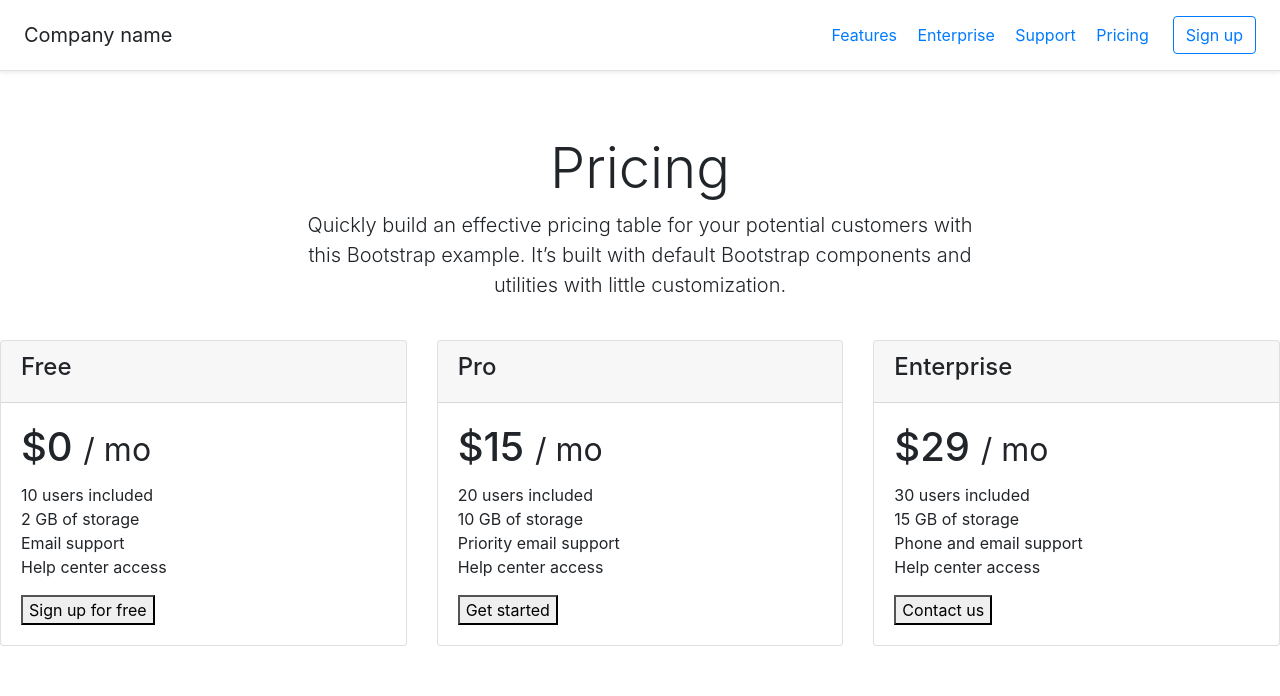
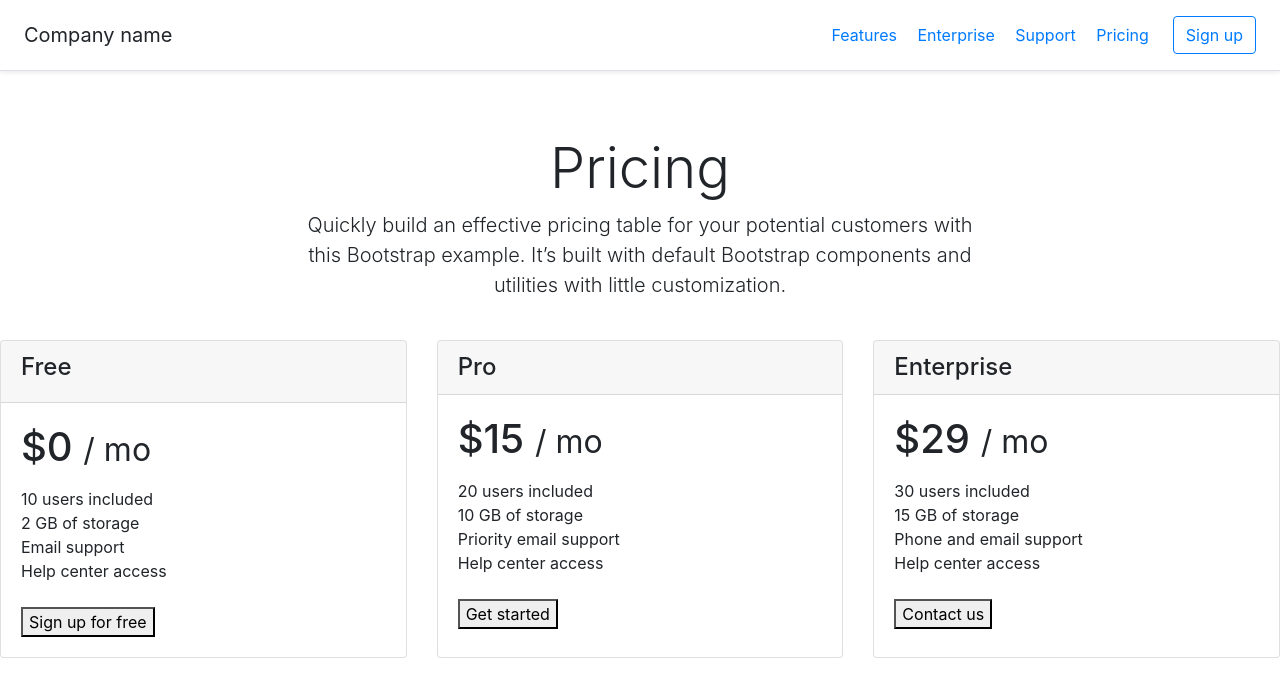
Before and after one commit to ngtrrrn/bootstrap_study, a plain HTML site: page pricing.html in a window 1280 px wide. Drawn offline with nearby package versions, Linux system fonts and the light colour scheme; a script that the page names is missing.

Commit message:
add margin and padding

```diff
--- a/pricing.html
+++ b/pricing.html
@@ -49,15 +49,15 @@
   </div>
 
 
-  <div class="card-deck">
+  <div class="card-deck mb-3">
 
-    <div class="card">
+    <div class="card mb-4">
       <div class="card-header">
         <h4>Free</h4>
       </div>
       <div class="card-body">
         <h1 class="card-title">$0 <small>/ mo</small></h1>
-        <ul class="list-unstyled">
+        <ul class="list-unstyled mt-3 mb-4">
           <li>10 users included</li>
           <li>2 GB of storage</li>
           <li>Email support</li>
@@ -66,13 +66,13 @@
         <button type="button">Sign up for free</button>
       </div>
     </div>
-    <div class="card">
+    <div class="card mb-4">
       <div class="card-header">
-        <h4>Pro</h4>
+        <h4 class="my-0">Pro</h4>
       </div>
       <div class="card-body">
         <h1 class="card-title">$15 <small>/ mo</small></h1>
-        <ul class="list-unstyled">
+        <ul class="list-unstyled mt-3 mb-4">
           <li>20 users included</li>
           <li>10 GB of storage</li>
           <li>Priority email support</li>
@@ -81,13 +81,13 @@
         <button type="button">Get started</button>
       </div>
     </div>
-    <div class="card">
+    <div class="card mb-4">
       <div class="card-header">
-        <h4>Enterprise</h4>
+        <h4 class="my-0">Enterprise</h4>
       </div>
       <div class="card-body">
         <h1 class="card-title">$29 <small>/ mo</small></h1>
-        <ul class="list-unstyled">
+        <ul class="list-unstyled mt-3 mb-4">
           <li>30 users included</li>
           <li>15 GB of storage</li>
           <li>Phone and email support</li>
```
